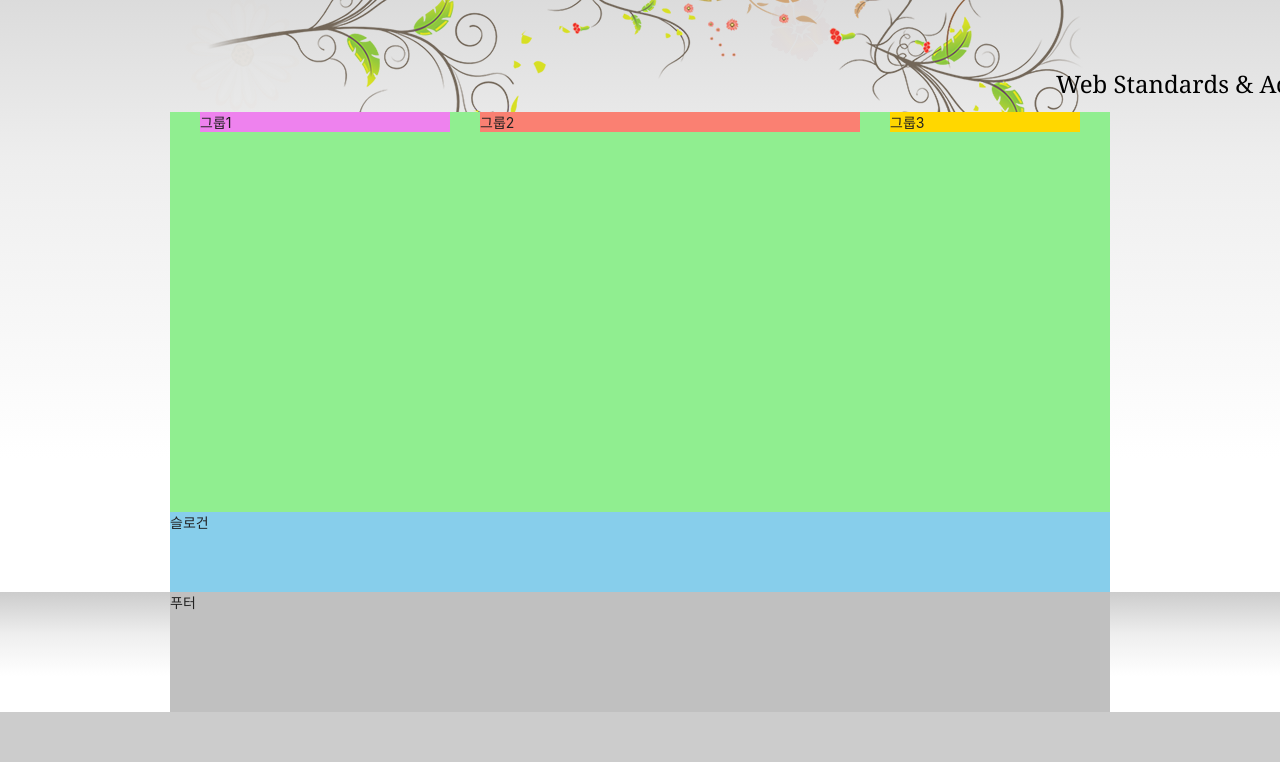
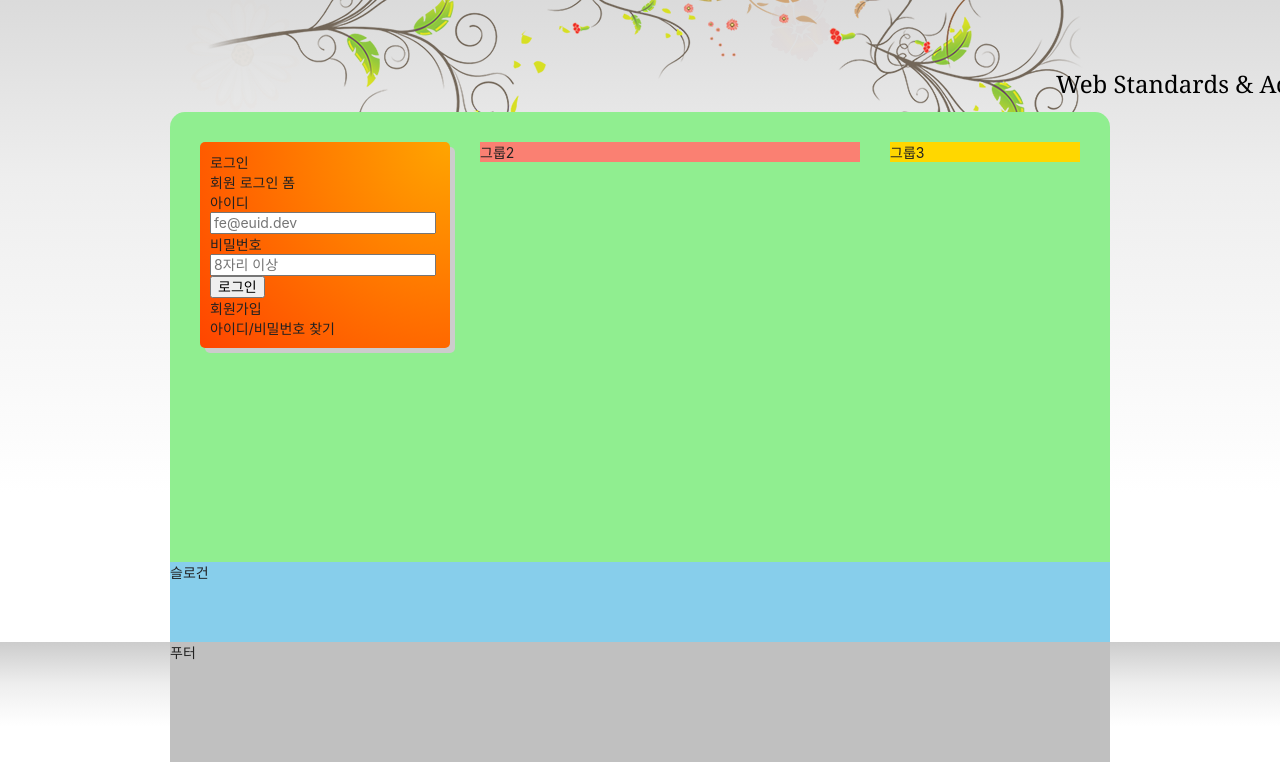
Before and after one commit to hyundini/HTML5, a website: page index.html in a window 1280 px wide. Shown: the part 135-897 px from the top of the page. Before the commit the page ends 847 px from the top, so only its background shows below. Drawn offline with Linux system fonts and the light colour scheme; files whose address does not match are found by name; a web font is replaced by a local one.

Commit message:
login & background

```diff
--- a/index.html
+++ b/index.html
@@ -153,7 +153,41 @@
       </div>
     </div>
     <main class="main">
-      <div class="group group1">그룹1</div>
+      <div class="group group1">
+        <section class="login">
+          <h2 class="login-title">로그인</h2>
+          <form method="POST" action="http://formspree.io/seulbinim@gamil.com" class="login-form" >
+            <fieldset>
+              <legend>회원 로그인 폼</legend>
+              <div class="user-email">
+                <label for="userEmail">아이디</label>
+                <input
+                  type="email"
+                  id="userEmail"
+                  name="userEmail"
+                  required
+                  placeholder="fe@euid.dev"
+                />
+              </div>
+              <div class="user-pw">
+                <label for="userPw">비밀번호</label>
+                <input
+                  type="password"
+                  id="userPw"
+                  name="userPw"
+                  required
+                  placeholder="8자리 이상"
+                />
+              </div>
+              <button type="submit" class="login-button">로그인</button>
+            </fieldset>
+          </form>
+          <ul class="sign">
+            <li><a href="/">회원가입</a></li>
+            <li><a href="/">아이디/비밀번호 찾기</a></li>
+          </ul>
+        </section>
+      </div>
       <div class="group group2">그룹2</div>
       <div class="group group3">그룹3</div>
     </main>
--- a/styles/style.css
+++ b/styles/style.css
@@ -278,9 +278,10 @@ body {
 /* 메인 */
 .main {
   background: lightgreen;
-  height: 50vh;
+  min-height: 450px;
   display: flow-root;
-  padding: 0 15px;
+  padding: 30px 15px;
+  border-radius: 15px 15px 0 0;
 }
 
 .group {
@@ -289,7 +290,6 @@ body {
 }
 
 .group1 {
-  background-color: violet;
   width: 250px;
 }
 .group2 {
@@ -299,6 +299,16 @@ body {
 .group3 {
   background-color: gold;
   width: 190px;
+}
+
+
+
+/* 로그인 영역 */
+.login{
+  background: orange radial-gradient(circle at right top, orange, orangered);
+  box-shadow: 5px 5px 0 0 #ccc;
+  border-radius: 5px;
+  padding: 10px;
 }
 
 /* 슬로건 */
```
